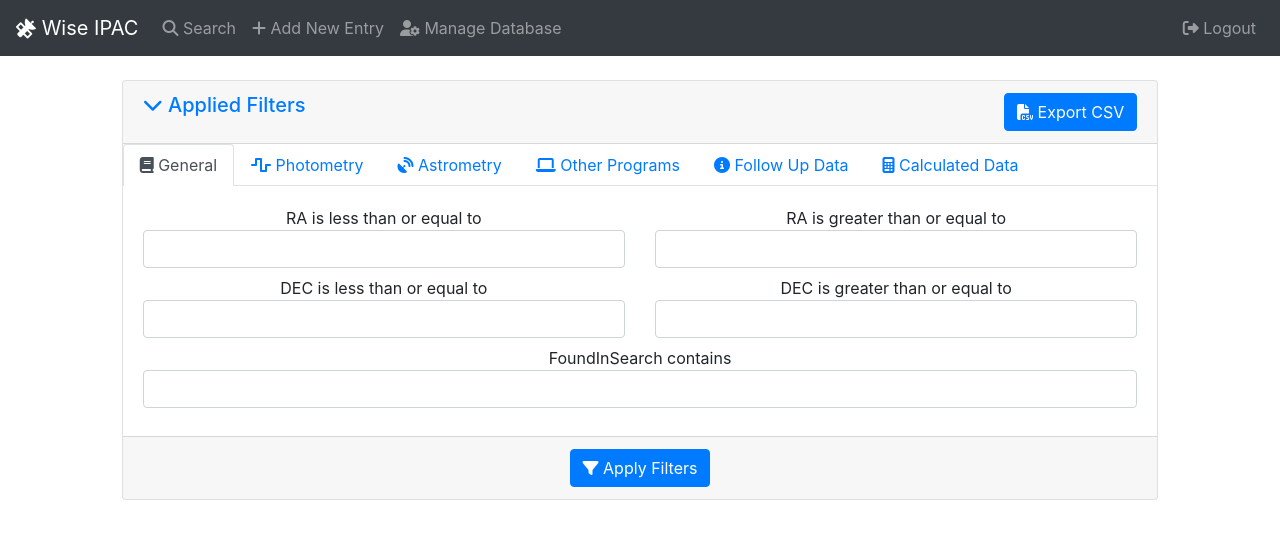
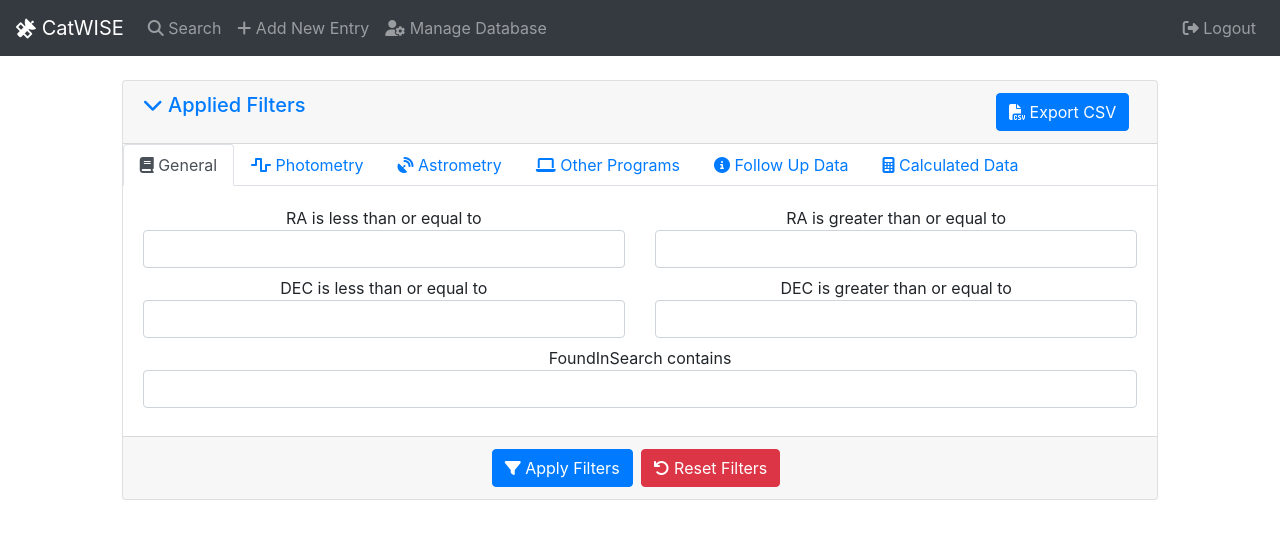
Before and after one commit to Kanishk-K/CATWISE-Heroku-Server, a Django app: page /data/ in a window 1280 px wide. Shown: the top 539 px of the page. Run offline with Django 3.2, Linux system fonts and the light colour scheme; the visitor is signed in with stand-in values (Sample User, id 1); data that the repository does not hold is empty; some libraries are stand-ins or nearby versions.

Commit message:
Changes for Fede

```diff
--- a/TEMPLATES/Data/index.html
+++ b/TEMPLATES/Data/index.html
@@ -12,7 +12,7 @@
                         <i class="fa fa-chevron-down pull-right"></i>
                         Applied Filters
                     </a>
-                    <a class="btn btn-primary text-white float-right" href="{% url 'Data:csv' %}?{{request.GET.urlencode}}">
+                    <a class="btn btn-primary text-white float-right mx-2" href="{% url 'Data:csv' %}?{{request.GET.urlencode}}">
                         <i class="fas fa-file-csv"></i>
                         Export CSV
                     </a>
@@ -449,6 +449,10 @@
                             <i class="fas fa-filter"></i>
                             Apply Filters
                         </button>
+                        <a class="btn btn-danger text-white float-right mx-2" href="{% url 'Data:index' %}">
+                            <i class="fas fa-undo"></i>
+                            Reset Filters
+                        </a>
                     </div>
                 </div>
             </form>
--- a/TEMPLATES/base.html
+++ b/TEMPLATES/base.html
@@ -15,10 +15,10 @@
     </head>
     <body style="overflow-x: hidden;">
         <nav class="navbar navbar-icon-top navbar-expand-lg navbar-dark bg-dark mb-4">
-            <span class="navbar-brand" href="">
+            <span class="navbar-brand">
                 <i class="fas fa-satellite fa-rotate-180">
                 </i>
-                Wise IPAC
+                CatWISE
             </span>
             <button class="navbar-toggler" type="button" data-toggle="collapse" data-target="#navbarSupportedContent" aria-controls="navbarSupportedContent" aria-expanded="false" aria-label="Toggle navigation">
               <span class="navbar-toggler-icon"></span>
```
